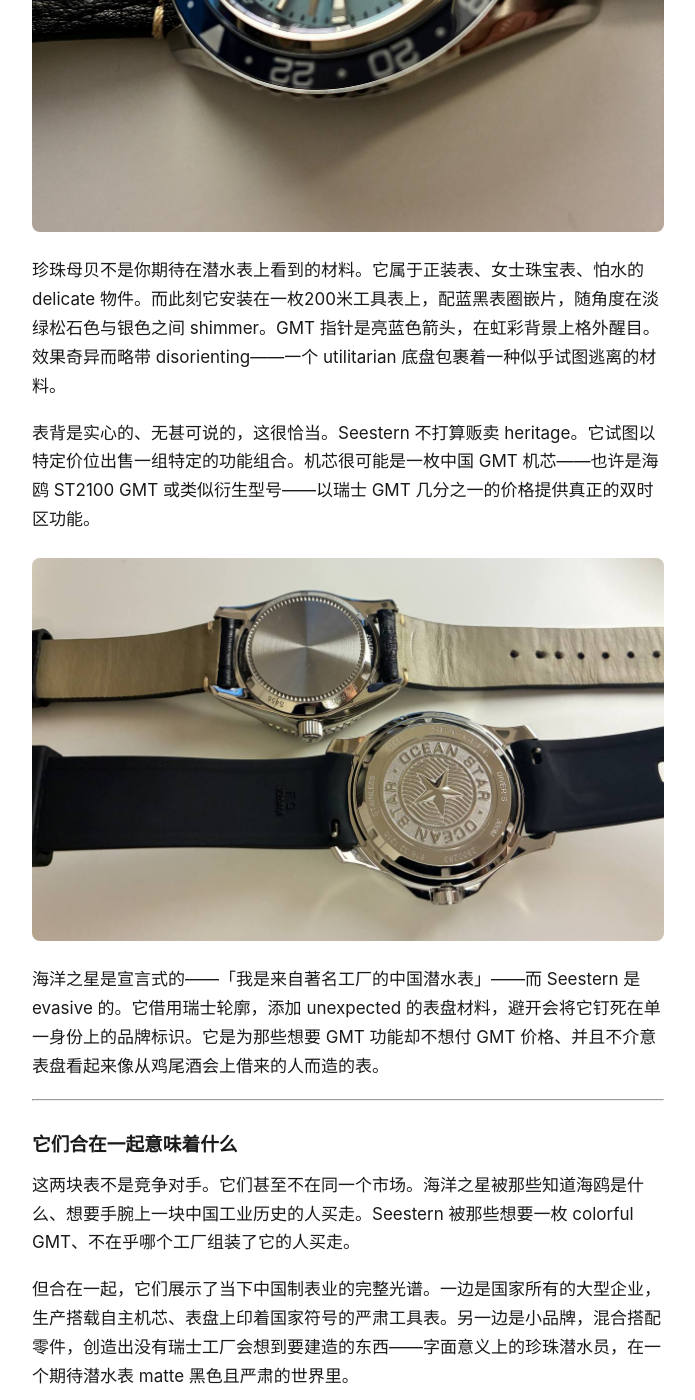
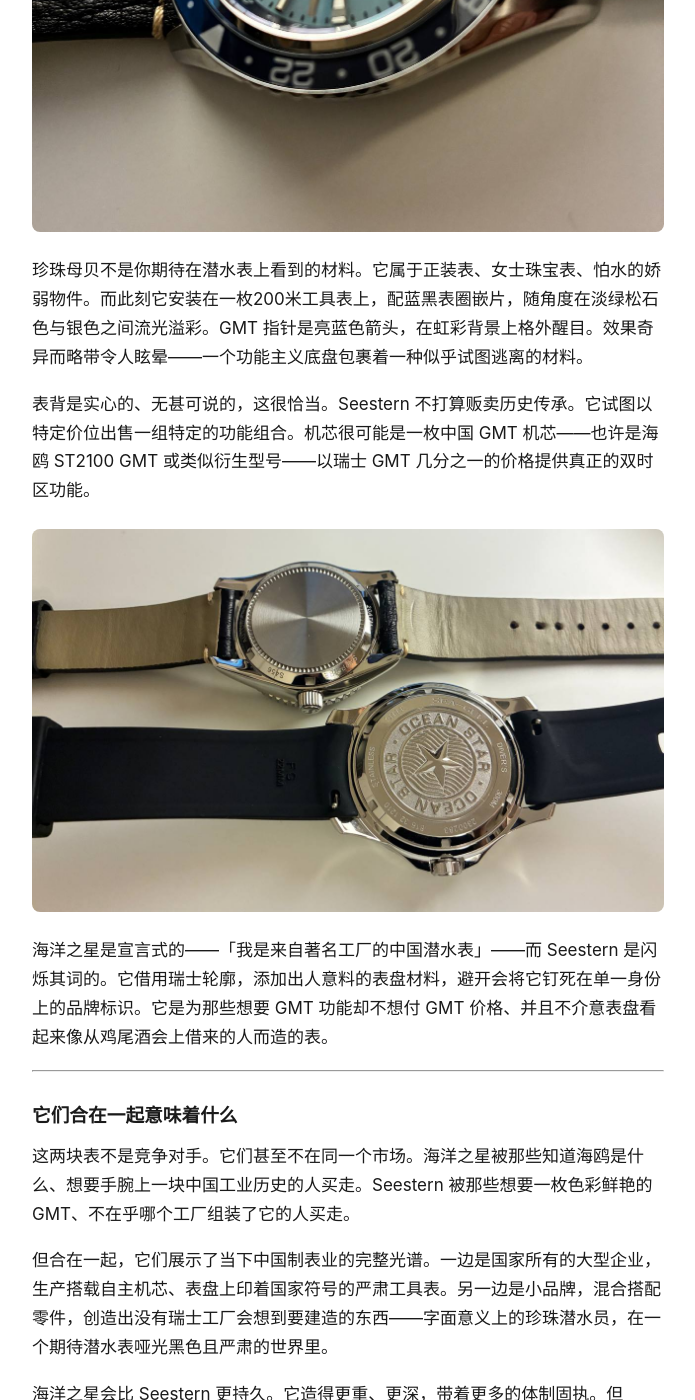
Before and after one commit to vfxowlsyvh/vfxowlsyvh.github.io, a Jekyll site: the page built from _posts/2026-05-27-seagull-ocean-star-seestern-gmt-mop-zh.md, in a window 1280 px wide and 1400 px high, scrolled down 3913 px. Shown: the whole window, without its empty margins (292-987 px from the left). Built offline with Jekyll 4.4.1, drawn with Linux system fonts in a browser that asks for light colours; some of the changed text lies outside the part shown.

Commit message:
Localize English loanwords in Chinese version per AGENTS.md rules

```diff
--- a/_posts/2026-05-27-seagull-ocean-star-seestern-gmt-mop-zh.md
+++ b/_posts/2026-05-27-seagull-ocean-star-seestern-gmt-mop-zh.md
@@ -16,17 +16,17 @@ lang: zh
 
 ![海鸥海洋之星黑色表盘特写](/assets/images/seagull-seestern-3.jpg)
 
-海鸥不是微品牌。它是全球最大的机械表机芯制造商，1955年创立的天津手表厂的后裔，也是中国第一块腕表的诞生地。海洋之星是他们的旗舰潜水表——300米防水、陶瓷表圈、蓝宝石水晶，以及一枚毫无 irony 地携带红星标志的表盘。
+海鸥不是微品牌。它是全球最大的机械表机芯制造商，1955年创立的天津手表厂的后裔，也是中国第一块腕表的诞生地。海洋之星是他们的旗舰潜水表——300米防水、陶瓷表圈、蓝宝石水晶，以及一枚毫无讽刺意味地携带红星标志的表盘。
 
 ![倾斜视角展示陶瓷表圈](/assets/images/seagull-seestern-4.jpg)
 
-表盘是深邃的黑色太阳纹，直射光下变为藏青色。立体时标厚实且带切面，填有夜光材料。六点钟位置的红星与红星腕表、中国空军计时表以及国旗上的符号是同一个—— casually 丢进工具表盘的一枚国家图像志。指针宽阔、箭头形，为深水易读性而非晚宴优雅而设计。六点位的日历窗不显眼，有边框但没有放大镜。
+表盘是深邃的黑色太阳纹，直射光下变为藏青色。立体时标厚实且带切面，填有夜光材料。六点钟位置的红星与红星腕表、中国空军计时表以及国旗上的符号是同一个——漫不经心地丢进工具表盘的一枚国家图像志。指针宽阔、箭头形，为深水易读性而非晚宴优雅而设计。六点位的日历窗不显眼，有边框但没有放大镜。
 
 ![海洋之星雕刻表背](/assets/images/seagull-seestern-2.jpg)
 
-表背是实心钢盘，刻着「OCEAN STAR」与一枚嵌于波浪纹圆环中的星星。国营工厂的雕刻常常如此——自信、略带 loud、技术上称职而非精致。内部是海鸥自动机芯，很可能是 ST2130 或其衍生型号，一枚无需假装瑞士的自主设计。它以每小时28,800振频跳动，停秒，手动上链，精度处于中档自动机芯的预期公差内。
+表背是实心钢盘，刻着「OCEAN STAR」与一枚嵌于波浪纹圆环中的星星。国营工厂的雕刻常常如此——自信、略带张扬、技术上称职而非精致。内部是海鸥自动机芯，很可能是 ST2130 或其衍生型号，一枚无需假装瑞士的自主设计。它以每小时28,800振频跳动，停秒，手动上链，精度处于中档自动机芯的预期公差内。
 
-这是一枚由机构制造的表。它承载着那个机构的重量——历史、规模，以及一家年产数百万枚机芯的工厂仍然觉得需要在所有产品上放一颗红星的 occasional 笨拙。
+这是一枚由机构制造的表。它承载着那个机构的重量——历史、规模，以及一家年产数百万枚机芯的工厂仍然觉得需要在所有产品上放一颗红星的偶尔笨拙。
 
 ---
 
@@ -34,26 +34,26 @@ lang: zh
 
 ![Seestern GMT 浅蓝色珍珠母贝表盘](/assets/images/seagull-seestern-5.jpg)
 
-Seestern 运作在另一个宇宙。它是一个微品牌，大概在小办公室运营，靠网站和速卖通店铺销售，生产的手表公然佩戴着它们的影响来源。这款 GMT 型号是劳力士 GMT-Master 模板的清晰后裔——24小时表圈、双时区指针、日历窗、工具表比例——但有一个决定性的 twist：表盘是浅蓝色珍珠母贝。
+Seestern 运作在另一个宇宙。它是一个微品牌，大概在小办公室运营，靠网站和速卖通店铺销售，生产的手表公然佩戴着它们的影响来源。这款 GMT 型号是劳力士 GMT-Master 模板的清晰后裔——24小时表圈、双时区指针、日历窗、工具表比例——但有一个决定性的变数：表盘是浅蓝色珍珠母贝。
 
 ![倾斜视角展示 MOP 表盘变色](/assets/images/seagull-seestern-6.jpg)
 
-珍珠母贝不是你期待在潜水表上看到的材料。它属于正装表、女士珠宝表、怕水的 delicate 物件。而此刻它安装在一枚200米工具表上，配蓝黑表圈嵌片，随角度在淡绿松石色与银色之间 shimmer。GMT 指针是亮蓝色箭头，在虹彩背景上格外醒目。效果奇异而略带 disorienting——一个 utilitarian 底盘包裹着一种似乎试图逃离的材料。
+珍珠母贝不是你期待在潜水表上看到的材料。它属于正装表、女士珠宝表、怕水的娇弱物件。而此刻它安装在一枚200米工具表上，配蓝黑表圈嵌片，随角度在淡绿松石色与银色之间流光溢彩。GMT 指针是亮蓝色箭头，在虹彩背景上格外醒目。效果奇异而略带令人眩晕——一个功能主义底盘包裹着一种似乎试图逃离的材料。
 
-表背是实心的、无甚可说的，这很恰当。Seestern 不打算贩卖 heritage。它试图以特定价位出售一组特定的功能组合。机芯很可能是一枚中国 GMT 机芯——也许是海鸥 ST2100 GMT 或类似衍生型号——以瑞士 GMT 几分之一的价格提供真正的双时区功能。
+表背是实心的、无甚可说的，这很恰当。Seestern 不打算贩卖历史传承。它试图以特定价位出售一组特定的功能组合。机芯很可能是一枚中国 GMT 机芯——也许是海鸥 ST2100 GMT 或类似衍生型号——以瑞士 GMT 几分之一的价格提供真正的双时区功能。
 
 ![两块表背并排](/assets/images/seagull-seestern-2.jpg)
 
-海洋之星是宣言式的——「我是来自著名工厂的中国潜水表」——而 Seestern 是 evasive 的。它借用瑞士轮廓，添加 unexpected 的表盘材料，避开会将它钉死在单一身份上的品牌标识。它是为那些想要 GMT 功能却不想付 GMT 价格、并且不介意表盘看起来像从鸡尾酒会上借来的人而造的表。
+海洋之星是宣言式的——「我是来自著名工厂的中国潜水表」——而 Seestern 是闪烁其词的。它借用瑞士轮廓，添加出人意料的表盘材料，避开会将它钉死在单一身份上的品牌标识。它是为那些想要 GMT 功能却不想付 GMT 价格、并且不介意表盘看起来像从鸡尾酒会上借来的人而造的表。
 
 ---
 
 ### 它们合在一起意味着什么
 
-这两块表不是竞争对手。它们甚至不在同一个市场。海洋之星被那些知道海鸥是什么、想要手腕上一块中国工业历史的人买走。Seestern 被那些想要一枚 colorful GMT、不在乎哪个工厂组装了它的人买走。
+这两块表不是竞争对手。它们甚至不在同一个市场。海洋之星被那些知道海鸥是什么、想要手腕上一块中国工业历史的人买走。Seestern 被那些想要一枚色彩鲜艳的 GMT、不在乎哪个工厂组装了它的人买走。
 
-但合在一起，它们展示了当下中国制表业的完整光谱。一边是国家所有的大型企业，生产搭载自主机芯、表盘上印着国家符号的严肃工具表。另一边是小品牌，混合搭配零件，创造出没有瑞士工厂会想到要建造的东西——字面意义上的珍珠潜水员，在一个期待潜水表 matte 黑色且严肃的世界里。
+但合在一起，它们展示了当下中国制表业的完整光谱。一边是国家所有的大型企业，生产搭载自主机芯、表盘上印着国家符号的严肃工具表。另一边是小品牌，混合搭配零件，创造出没有瑞士工厂会想到要建造的东西——字面意义上的珍珠潜水员，在一个期待潜水表哑光黑色且严肃的世界里。
 
-海洋之星会比 Seestern 更持久。它造得更重、更深，带着更多的 institutional 固执。但 Seestern 看起来更 interesting、更可能开启一段对话，并且更诚实于自己是什么：一幅 collage，而非一座 monument。
+海洋之星会比 Seestern 更持久。它造得更重、更深，带着更多的体制固执。但 Seestern 看起来更有趣、更可能开启一段对话，并且更诚实于自己是什么：一幅拼贴，而非一座纪念碑。
 
 *海鸥海洋之星：300米，自动，陶瓷表圈，黑色太阳纹表盘，橡胶表带。Seestern GMT：200米，自动 GMT，蓝黑表圈，浅蓝色珍珠母贝表盘，皮表带。*
```
